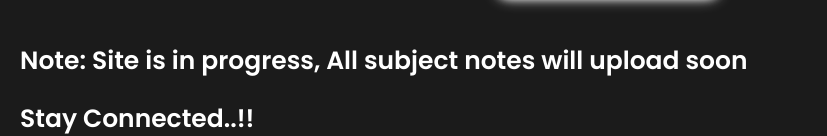
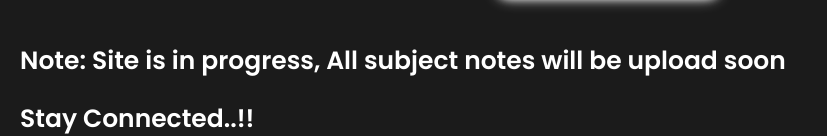
Before and after one commit to devchauhann/site, a plain HTML site: page index.html in a window 1280 px wide. Shown: the part 295-431 px from the top of the page, without its empty margins (0-827 px from the left). Drawn offline with Linux system fonts and the light colour scheme.

Commit message:
index.html

```diff
--- a/index.html
+++ b/index.html
@@ -30,7 +30,7 @@
 
         <button class="grpbtn"><a href="https://devchauhann.github.io/maths1/" class="grpbtna">Maths Sem 1</a></button><br>
 
-        <p class="note">Note: Site is in progress, All subject notes will upload soon </p>
+        <p class="note">Note: Site is in progress, All subject notes will be upload soon </p>
         <p class="note"> Stay Connected..!!</p>
     </div>
 </div>
```
